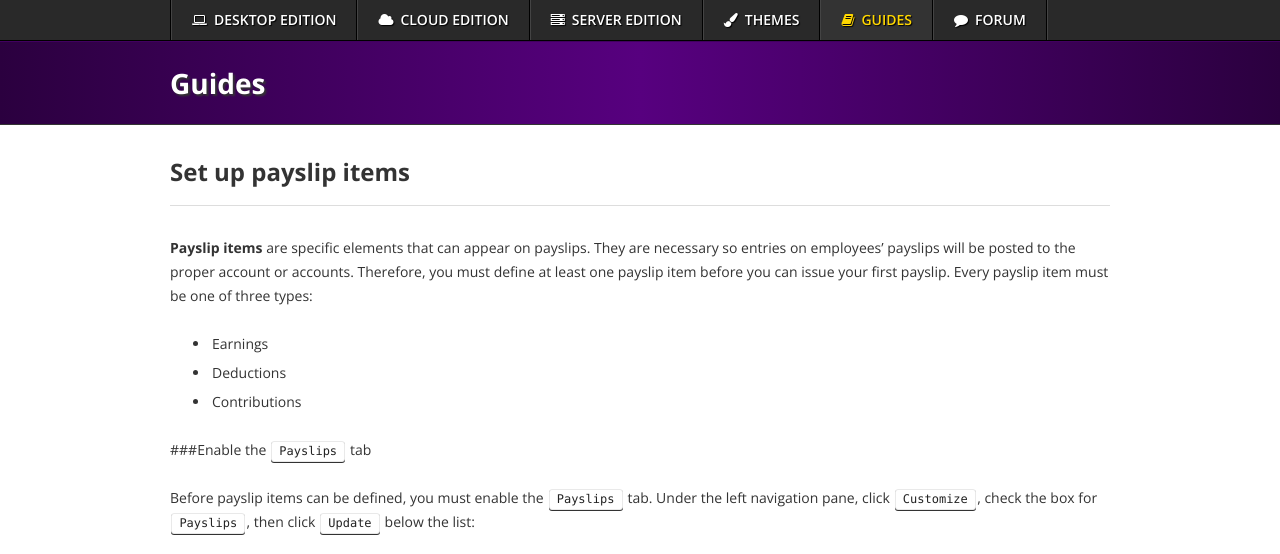
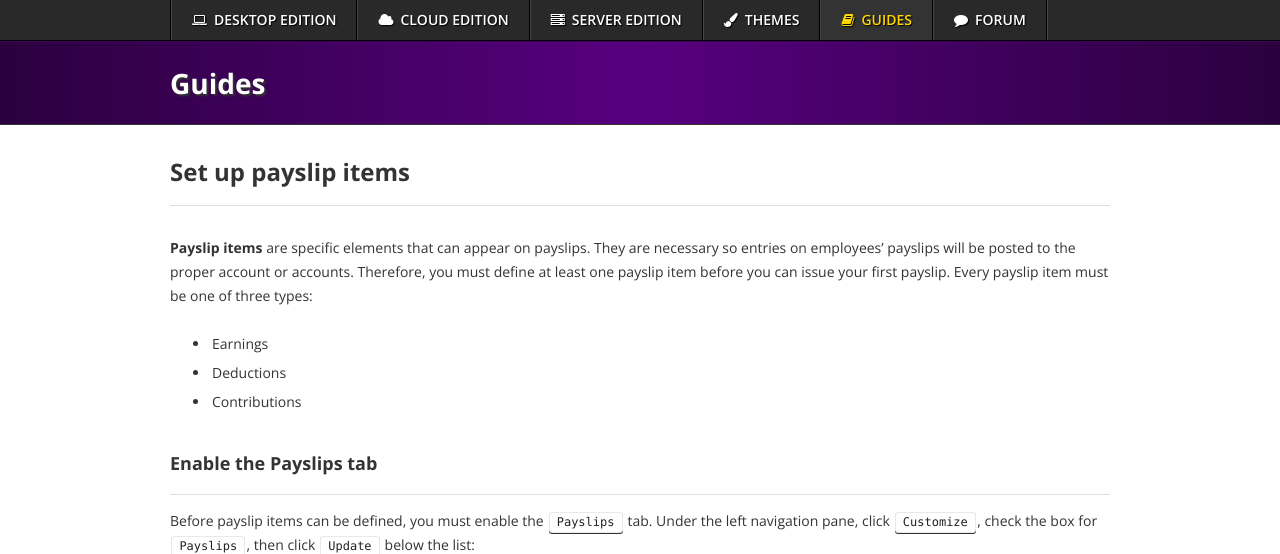
Before and after one commit to 3etechinns/www.manager.io, a Jekyll site: the page built from _guides/9667.html, in a window 1280 px wide and 900 px high, cut to the strip 0-554 px from the top of the window. Built offline with Jekyll 4.4.1, drawn with Linux system fonts in a browser that asks for light colours; nearby versions of some CDN libraries; comment, search, counter and statistics services are not loaded.

Commit message:
Updating existing guide

```diff
--- a/_guides/9667.html
+++ b/_guides/9667.html
@@ -10,7 +10,7 @@ tags: payslips settings payslip-view payslip-form payslip-items payslip-earnings
 <li>Deductions</li>
 <li>Contributions</li>
 </ul>
-<p>##<span class="hashtag">#Enable</span> the <kbd>Payslips</kbd> tab</p>
+<h3>Enable the Payslips tab</h3>
 <p>Before payslip items can be defined, you must enable the <kbd>Payslips</kbd> tab. Under the left navigation pane, click <kbd>Customize</kbd>, check the box for <kbd>Payslips</kbd>, then click <kbd>Update</kbd> below the list:</p>
 <p><img src="https://cdn-business2.discourse.org/uploads/manager1/original/2X/5/529395adea62c498b460c9990a35fcb84f9eda4a.png" width="76" height="37"> <strong><i class="fa fa-hand-o-right" style="margin-right: 10px; color: #999; font-size: 18px; padding-top: 5px"></i></strong> <img src="https://cdn-business2.discourse.org/uploads/manager1/original/2X/2/25c1291eab5ca9d2ecea7160b6bdf5235268fcef.png" width="166" height="93"> <strong><i class="fa fa-hand-o-right" style="margin-right: 10px; color: #999; font-size: 18px; padding-top: 5px"></i></strong> <img src="https://cdn-business2.discourse.org/uploads/manager1/original/2X/7/7991651c5a366c4c44630063e458e742c2cba7ce.png" width="99" height="56"></p>
 <h3>Earnings items</h3>
```
